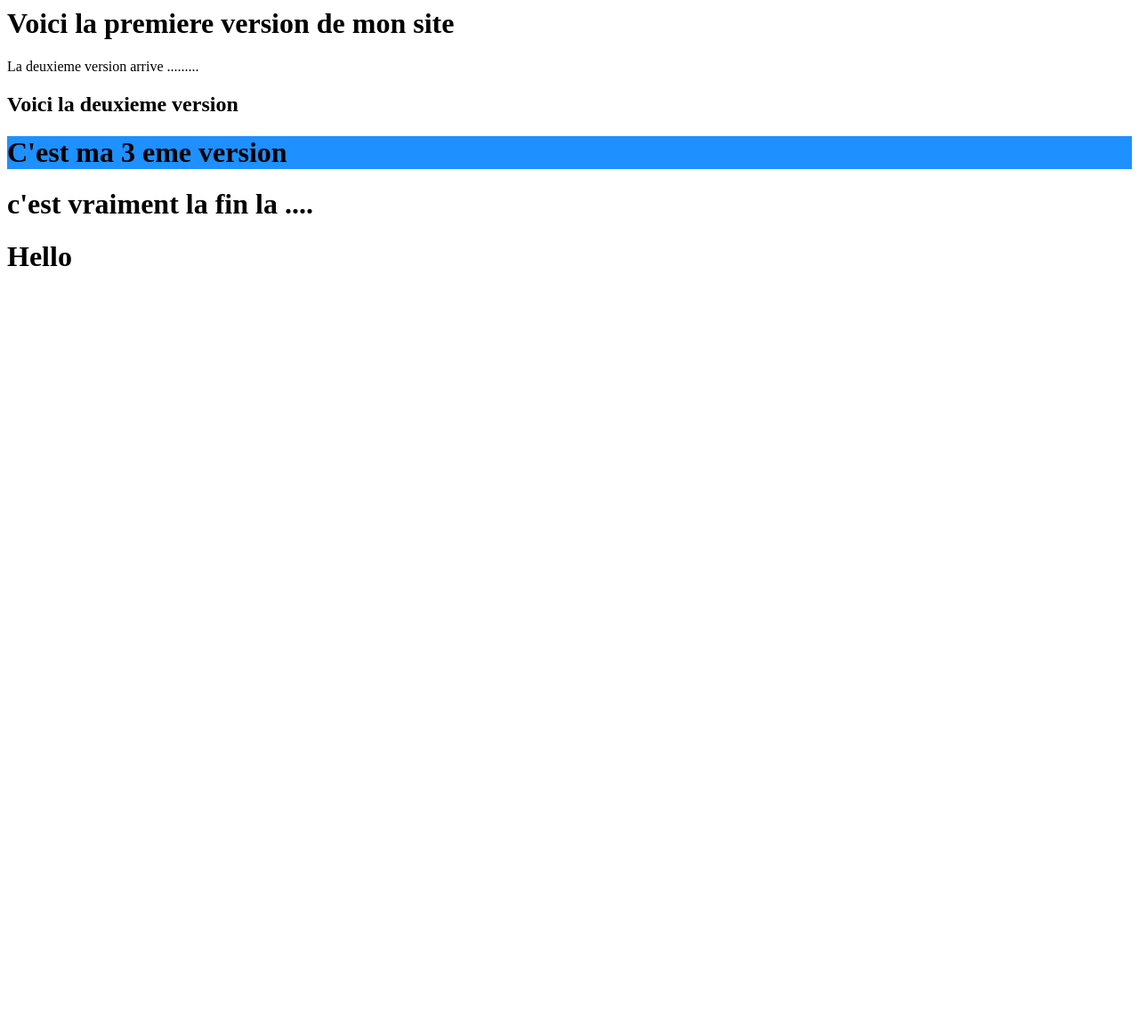
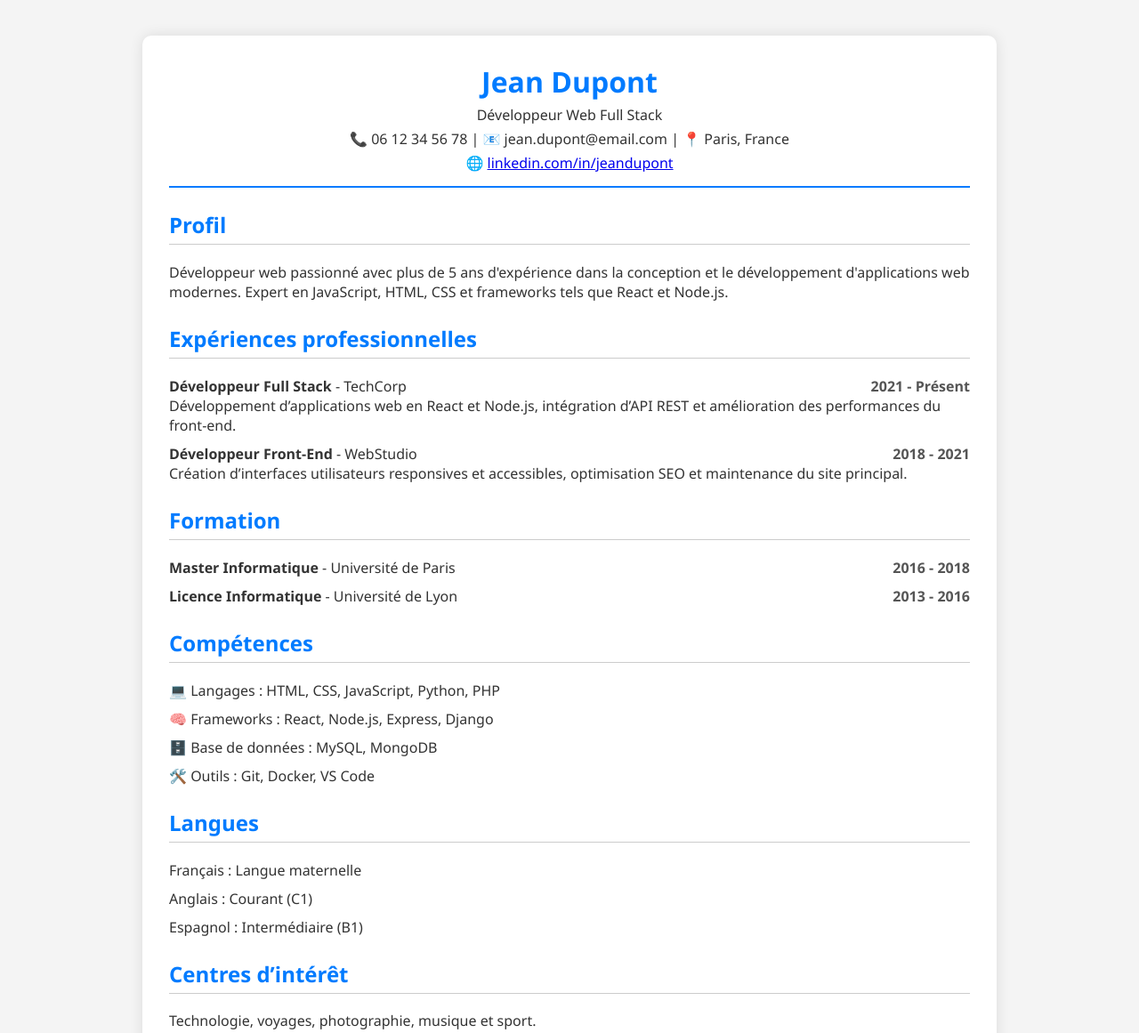
Before and after one commit to bkankolongo-tech/GUARDIA, a plain HTML site: page index.html in a window 1280 px wide. Shown: the whole page at 89% size. Before the commit the page ends 800 px from the top, so only its background shows below. Drawn offline with Linux system fonts and the light colour scheme.

Commit message:
Ma derniere version du cv

```diff
--- a/index.html
+++ b/index.html
@@ -1,16 +1,118 @@
-<html>
+<!DOCTYPE html>
+<html lang="fr">
+<head>
+    <meta charset="UTF-8">
+    <meta name="viewport" content="width=device-width, initial-scale=1.0">
+    <title>CV - Jean Dupont</title>
+    <style>
+        body {
+            font-family: "Segoe UI", Arial, sans-serif;
+            margin: 0;
+            background-color: #f4f4f4;
+            color: #333;
+        }
+        .cv-container {
+            max-width: 900px;
+            margin: 40px auto;
+            background-color: #fff;
+            padding: 30px;
+            box-shadow: 0 0 15px rgba(0,0,0,0.1);
+            border-radius: 10px;
+        }
+        header {
+            text-align: center;
+            border-bottom: 2px solid #007BFF;
+            padding-bottom: 10px;
+        }
+        header h1 {
+            margin: 0;
+            color: #007BFF;
+        }
+        header p {
+            margin: 5px 0;
+            font-size: 16px;
+        }
+        section {
+            margin-top: 25px;
+        }
+        h2 {
+            color: #007BFF;
+            border-bottom: 1px solid #ccc;
+            padding-bottom: 5px;
+        }
+        ul {
+            list-style-type: none;
+            padding-left: 0;
+        }
+        li {
+            margin-bottom: 10px;
+        }
+        .date {
+            float: right;
+            font-weight: bold;
+            color: #555;
+        }
+    </style>
+</head>
 <body>
+    <div class="cv-container">
+        <header>
+            <h1>Jean Dupont</h1>
+            <p>Développeur Web Full Stack</p>
+            <p>📞 06 12 34 56 78 | 📧 jean.dupont@email.com | 📍 Paris, France</p>
+            <p>🌐 <a href="https://www.linkedin.com/in/jeandupont" target="_blank">linkedin.com/in/jeandupont</a></p>
+        </header>
 
-<h1>Voici la premiere version de mon site </h1>
-<p>La deuxieme version arrive .........</p>
+        <section>
+            <h2>Profil</h2>
+            <p>Développeur web passionné avec plus de 5 ans d'expérience dans la conception et le développement d'applications web modernes. Expert en JavaScript, HTML, CSS et frameworks tels que React et Node.js.</p>
+        </section>
 
-<h2> Voici la deuxieme version </h2>
+        <section>
+            <h2>Expériences professionnelles</h2>
+            <ul>
+                <li>
+                    <strong>Développeur Full Stack</strong> - TechCorp <span class="date">2021 - Présent</span><br>
+                    Développement d’applications web en React et Node.js, intégration d’API REST et amélioration des performances du front-end.
+                </li>
+                <li>
+                    <strong>Développeur Front-End</strong> - WebStudio <span class="date">2018 - 2021</span><br>
+                    Création d’interfaces utilisateurs responsives et accessibles, optimisation SEO et maintenance du site principal.
+                </li>
+            </ul>
+        </section>
 
-<h1 style="background-color:DodgerBlue;">C'est ma 3 eme version</h1>
+        <section>
+            <h2>Formation</h2>
+            <ul>
+                <li><strong>Master Informatique</strong> - Université de Paris <span class="date">2016 - 2018</span></li>
+                <li><strong>Licence Informatique</strong> - Université de Lyon <span class="date">2013 - 2016</span></li>
+            </ul>
+        </section>
 
-<h1> c'est vraiment la fin la ....</h1>
+        <section>
+            <h2>Compétences</h2>
+            <ul>
+                <li>💻 Langages : HTML, CSS, JavaScript, Python, PHP</li>
+                <li>🧠 Frameworks : React, Node.js, Express, Django</li>
+                <li>🗄️ Base de données : MySQL, MongoDB</li>
+                <li>🛠️ Outils : Git, Docker, VS Code</li>
+            </ul>
+        </section>
 
-<h1> Hello </h1>
+        <section>
+            <h2>Langues</h2>
+            <ul>
+                <li>Français : Langue maternelle</li>
+                <li>Anglais : Courant (C1)</li>
+                <li>Espagnol : Intermédiaire (B1)</li>
+            </ul>
+        </section>
 
+        <section>
+            <h2>Centres d’intérêt</h2>
+            <p>Technologie, voyages, photographie, musique et sport.</p>
+        </section>
+    </div>
 </body>
 </html>
```
